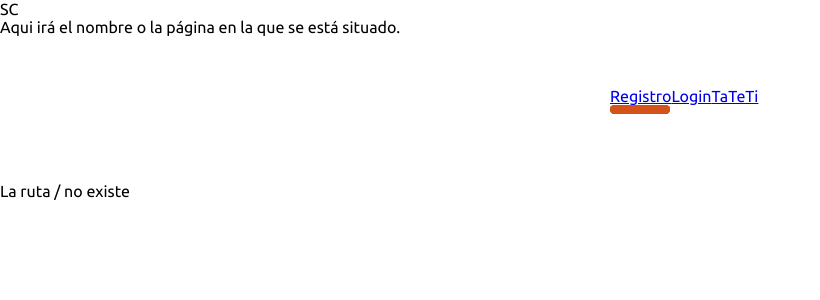
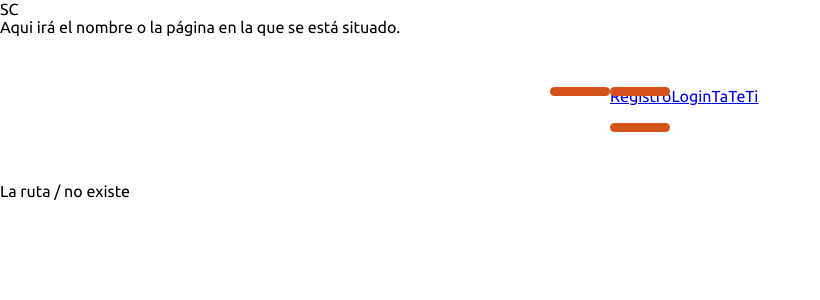
Before and after one commit to tyago343/portfolio, a React app: page / in a window 1280 px wide. Shown: the top 300 px of the page, without its empty margins (0-820 px from the left). Built offline with nearby package versions, Linux system fonts and the light colour scheme.

Commit message:
Avance maquetado hamburguesa

```diff
--- a/frontend/src/components/Header/index.js
+++ b/frontend/src/components/Header/index.js
@@ -4,7 +4,8 @@ import {
   HeaderWrapper,
   LogoWrapper,
   LegendWrapper,
-  MenuWrapper
+  MenuWrapper,
+  HamburguerBar
 } from "./style";
 
 const Header = () => {
@@ -19,12 +20,12 @@ const Header = () => {
         Aqui irá el nombre o la página en la que se está situado.
       </LegendWrapper>
       <MenuWrapper openMenu={openMenu} onClick={handleClick}>
+        <HamburguerBar></HamburguerBar>
+        <HamburguerBar></HamburguerBar>
+        <HamburguerBar></HamburguerBar>
         <Link to="/signup">Registro</Link>
         <Link to="/login">Login</Link>
         <Link to="/games/tictac">TaTeTi</Link>
-        <span></span>
-        <span></span>
-        <span></span>
       </MenuWrapper>
     </HeaderWrapper>
   );
--- a/frontend/src/components/Header/style.js
+++ b/frontend/src/components/Header/style.js
@@ -3,21 +3,7 @@ import styled from "styled-components";
 export const HeaderWrapper = styled.header``;
 export const LogoWrapper = styled.div``;
 export const LegendWrapper = styled.div``;
-export const MenuWrapper = styled.nav`
-  width: 60px;
-  height: 45px;
-  position: relative;
-  margin: 50px auto;
-  -webkit-transform: rotate(0deg);
-  -moz-transform: rotate(0deg);
-  -o-transform: rotate(0deg);
-  transform: rotate(0deg);
-  -webkit-transition: 0.5s ease-in-out;
-  -moz-transition: 0.5s ease-in-out;
-  -o-transition: 0.5s ease-in-out;
-  transition: 0.5s ease-in-out;
-  cursor: pointer;
-  & span {
+export const HamburguerBar = styled.span`
   display: block;
   position: absolute;
   height: 9px;
@@ -34,19 +20,31 @@ export const MenuWrapper = styled.nav`
   -moz-transition: 0.25s ease-in-out;
   -o-transition: 0.25s ease-in-out;
   transition: 0.25s ease-in-out;
-  }
-  & span:nth-child(1) {
+  &:nth-child(1) {
     transform: ${({ openMenu }) => (openMenu ? "rotate(135deg)" : "")};
     top: ${({ openMenu }) => (openMenu ? "18px" : 0)};
-
-    & span:nth-child(2) {
-      top: 18px;
+  }
+  &:nth-child(2) {
     left: ${({ openMenu }) => (openMenu ? "0" : "-60px")};
     opacity: ${({ openMenu }) => (openMenu ? "0" : "1")};
   }
-    & span:nth-child(3) {
+  &:nth-child(3) {
     top: ${({ openMenu }) => (openMenu ? "18px" : "36px")};
     transform: ${({ openMenu }) => (openMenu ? "rotate(-135deg)" : "")};
   }
-  }
 `;
+export const MenuWrapper = styled.nav`
+  width: 60px;
+  height: 45px;
+  position: relative;
+  margin: 50px auto;
+  -webkit-transform: rotate(0deg);
+  -moz-transform: rotate(0deg);
+  -o-transform: rotate(0deg);
+  transform: rotate(0deg);
+  -webkit-transition: 0.5s ease-in-out;
+  -moz-transition: 0.5s ease-in-out;
+  -o-transition: 0.5s ease-in-out;
+  transition: 0.5s ease-in-out;
+  cursor: pointer;
+`;
```
Lines whose indentation alone changed are shown as unchanged.
